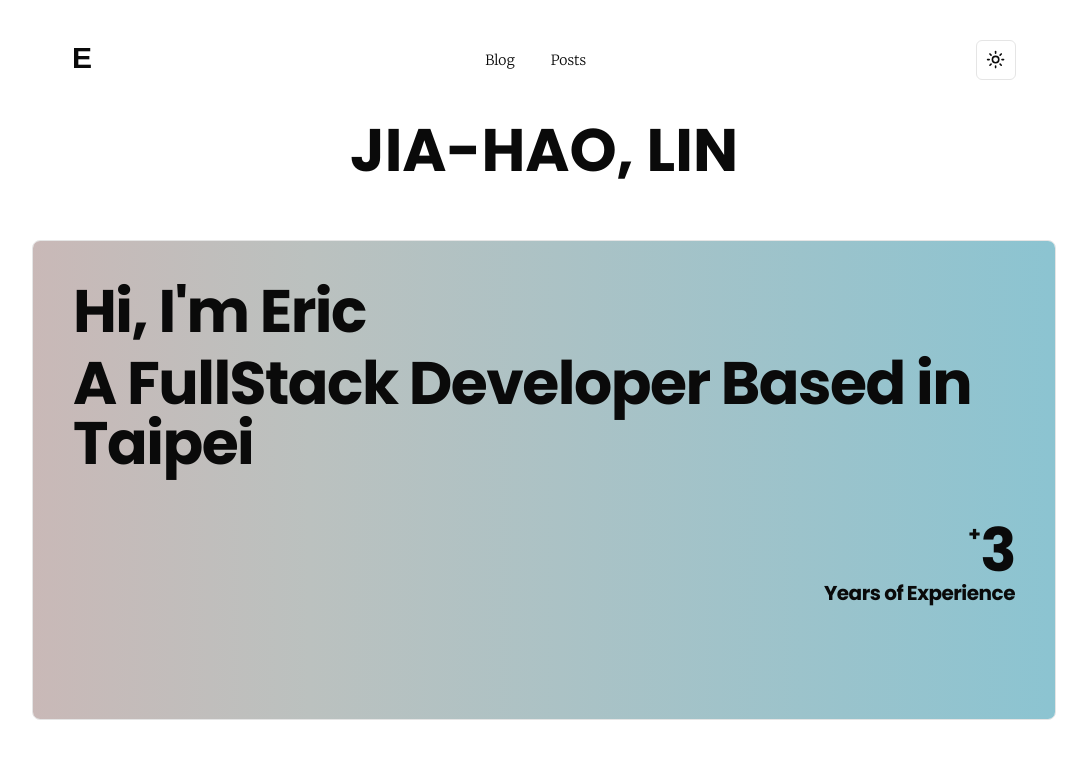
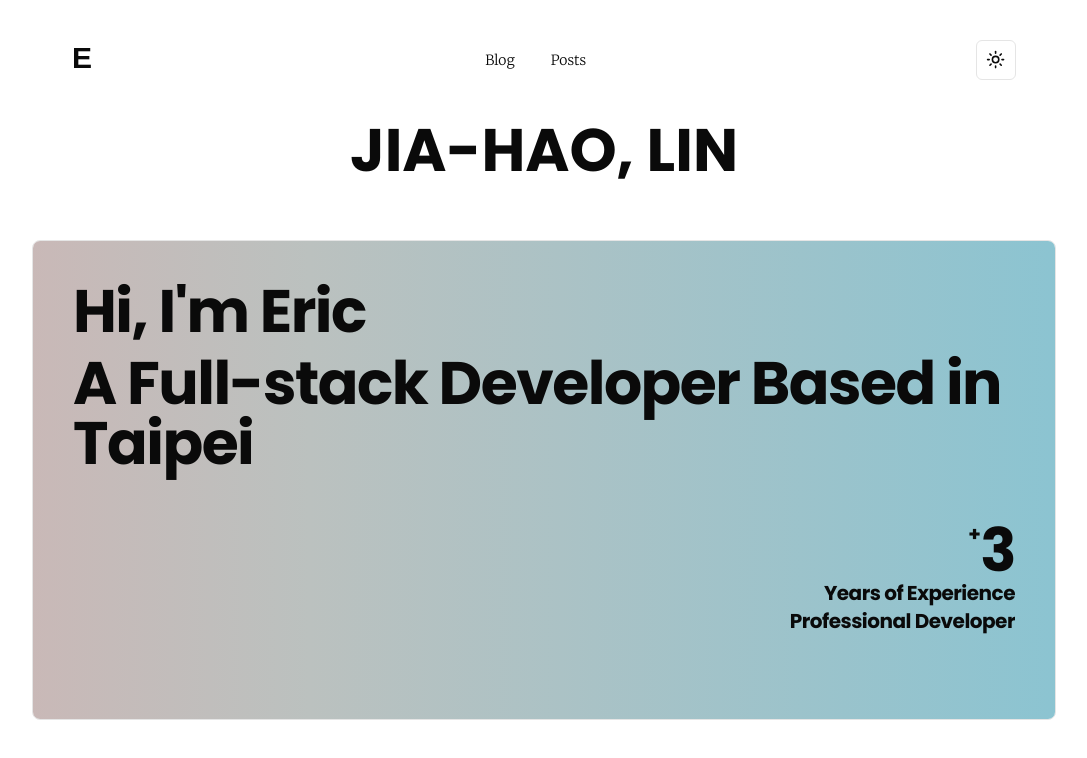
Before and after one commit to ericboy0224/eric-homepage, a Next.js app: page / in a window 1280 px wide. Shown: the top 758 px of the page, without its empty margins (96-1183 px from the left). Built offline with nearby package versions, Linux system fonts and the light colour scheme; a web font is replaced by a local one.

Commit message:
fix(banner): finish banner design

```diff
--- a/src/components/ui/text-banner/banner-background.tsx
+++ b/src/components/ui/text-banner/banner-background.tsx
@@ -1,6 +1,6 @@
 "use client";
-import { motion } from 'framer-motion';
-import { ReactNode } from 'react';
+import { motion, useAnimation, useInView } from 'framer-motion';
+import { ReactNode, useEffect, useRef } from 'react';
 
 const gradientVariants = {
     animate: {
@@ -8,20 +8,33 @@ const gradientVariants = {
         transition: {
             duration: 15,
             ease: "linear",
-            repeat: Infinity,
+            repeat: 0,
         },
     },
 };
 
 const BannerBackground = ({ children }: { children: ReactNode }) => {
+    const controls = useAnimation();
+    const ref = useRef(null)
+    const isInView = useInView(ref)
+
+    useEffect(() => {
+        if (isInView) {
+            controls.start("animate");
+        } else {
+            controls.stop();
+        }
+    }, [controls, isInView]);
+
     return (
         <motion.div
             className="p-10 h-full w-full bg-gradient-to-r from-[#eea2a2] via-[#bbc1bf] to-[#7ac5d8]"
             style={{
                 backgroundSize: '200% 200%',
             }}
+            ref={ref}
             variants={gradientVariants}
-            animate="animate"
+            animate={controls}
         >
             {children}
         </motion.div>
--- a/src/components/ui/text-banner/index.tsx
+++ b/src/components/ui/text-banner/index.tsx
@@ -14,7 +14,7 @@ export default function Banner() {
                         Hi, I'm Eric
                     </Heading>
                     <Heading pulse={1}>
-                        A FullStack Developer Based in Taipei
+                        A Full-stack Developer Based in Taipei
                     </Heading>
                 </ResizablePanel>
                 <ResizablePanel defaultSize={15} >
@@ -28,7 +28,8 @@ export default function Banner() {
                     </ResizablePanelGroup>
                 </ResizablePanel>
                 <ResizablePanel>
-                    <Description pulse={2}> Years of Experience</Description>
+                    <Description pulse={3}>Years of Experience</Description>
+                    <Description pulse={3}>Professional Developer</Description>
                 </ResizablePanel>
             </ResizablePanelGroup>
         </BannerBackground>
```
